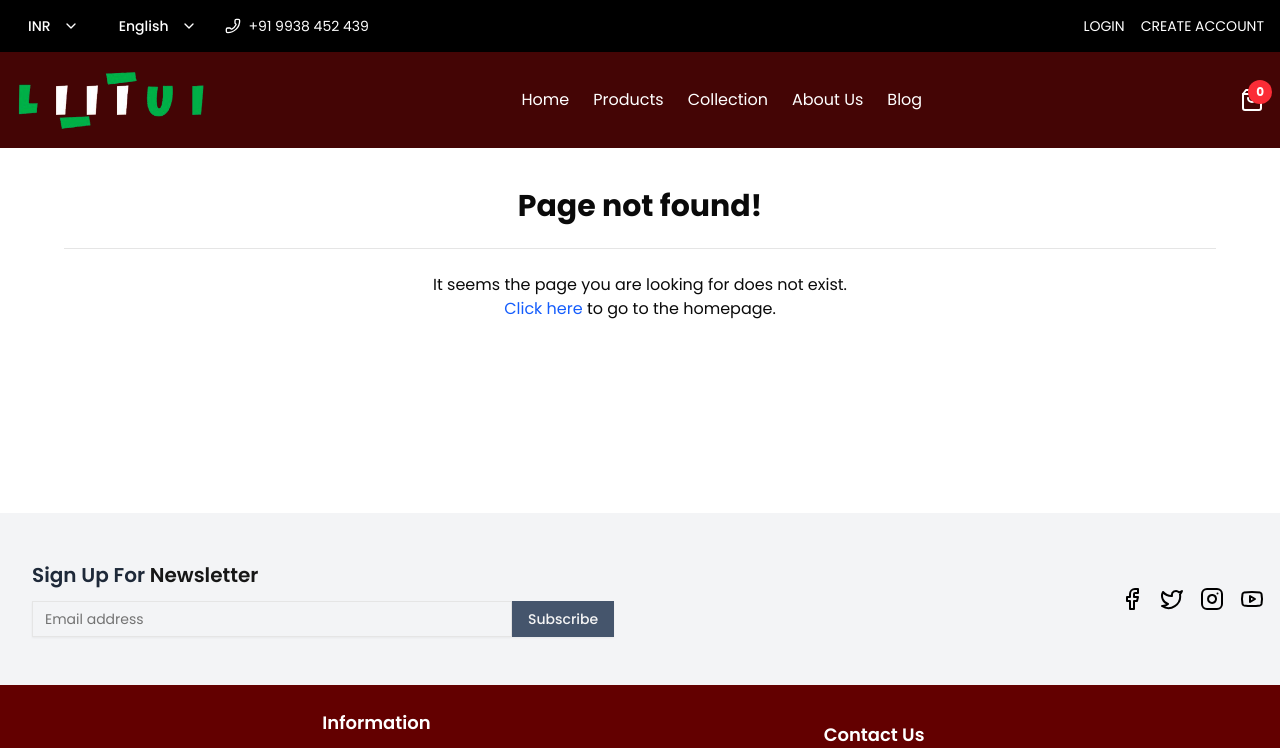
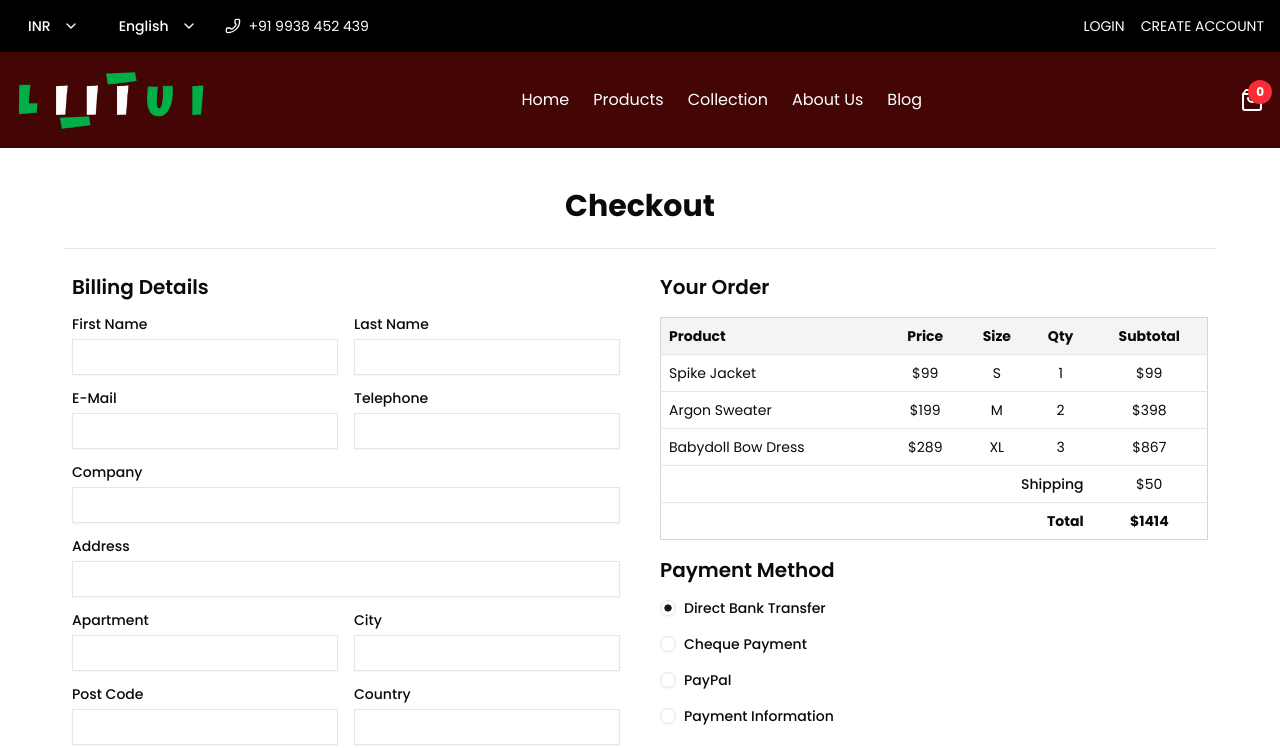
Before and after one commit to rohitbilung/lutui, a React (Vite) app in the folder frontend/: page /checkout in a window 1280 px wide. Before the commit this address led to /page-not-found. Shown: the top 748 px of the page. Built offline with nearby package versions, Linux system fonts and the light colour scheme; no server answers.

Commit message:
added checkout page base layout

```diff
--- a/frontend/package.json
+++ b/frontend/package.json
@@ -16,6 +16,7 @@
     "@radix-ui/react-dropdown-menu": "^2.1.6",
     "@radix-ui/react-hover-card": "^1.1.6",
     "@radix-ui/react-label": "^2.1.2",
+    "@radix-ui/react-radio-group": "^1.2.3",
     "@radix-ui/react-separator": "^1.1.2",
     "@radix-ui/react-slot": "^1.1.2",
     "@radix-ui/react-tabs": "^1.1.3",
--- a/frontend/src/App.jsx
+++ b/frontend/src/App.jsx
@@ -1,5 +1,5 @@
 import { Navigate, Route, Routes } from "react-router-dom"
-import { About, Cart, Home, InDevelopment, Login, PageNotFound, ProductDetails, Register } from "./pages"
+import { About, Cart, Checkout, Home, InDevelopment, Login, PageNotFound, ProductDetails, Register } from "./pages"
 import ProtectedRoutes from "./components/shared/common/layouts/ProtectedRoutes"
 
 const App = () => {
@@ -13,6 +13,7 @@ const App = () => {
       <Route path="/product/:productId" element={<ProductDetails />} />
 
       <Route path="/cart" element={<Cart />} />
+      <Route path="/checkout" element={<Checkout />} />
       {/* <Route path="/" element={<ProtectedRoutes />}>
       </Route> */}
 
--- /dev/null
+++ b/frontend/src/components/ui/radio-group.jsx
@@ -0,0 +1,41 @@
+import * as React from "react"
+import * as RadioGroupPrimitive from "@radix-ui/react-radio-group"
+import { CircleIcon } from "lucide-react"
+
+import { cn } from "@/lib/utils"
+
+function RadioGroup({
+  className,
+  ...props
+}) {
+  return (
+    <RadioGroupPrimitive.Root
+      data-slot="radio-group"
+      className={cn("grid gap-3", className)}
+      {...props} />
+  );
+}
+
+function RadioGroupItem({
+  className,
+  ...props
+}) {
+  return (
+    <RadioGroupPrimitive.Item
+      data-slot="radio-group-item"
+      className={cn(
+        "border-input text-primary focus-visible:border-ring focus-visible:ring-ring/50 aria-invalid:ring-destructive/20 dark:aria-invalid:ring-destructive/40 aria-invalid:border-destructive dark:bg-input/30 aspect-square size-4 shrink-0 rounded-full border shadow-xs transition-[color,box-shadow] outline-none focus-visible:ring-[3px] disabled:cursor-not-allowed disabled:opacity-50",
+        className
+      )}
+      {...props}>
+      <RadioGroupPrimitive.Indicator
+        data-slot="radio-group-indicator"
+        className="relative flex items-center justify-center">
+        <CircleIcon
+          className="fill-primary absolute top-1/2 left-1/2 size-2 -translate-x-1/2 -translate-y-1/2" />
+      </RadioGroupPrimitive.Indicator>
+    </RadioGroupPrimitive.Item>
+  );
+}
+
+export { RadioGroup, RadioGroupItem }
--- /dev/null
+++ b/frontend/src/components/ui/textarea.jsx
@@ -0,0 +1,20 @@
+import * as React from "react"
+
+import { cn } from "@/lib/utils"
+
+function Textarea({
+  className,
+  ...props
+}) {
+  return (
+    <textarea
+      data-slot="textarea"
+      className={cn(
+        "border-input placeholder:text-muted-foreground focus-visible:border-ring focus-visible:ring-ring/50 aria-invalid:ring-destructive/20 dark:aria-invalid:ring-destructive/40 aria-invalid:border-destructive dark:bg-input/30 flex field-sizing-content min-h-16 w-full rounded-md border bg-transparent px-3 py-2 text-base shadow-xs transition-[color,box-shadow] outline-none focus-visible:ring-[3px] disabled:cursor-not-allowed disabled:opacity-50 md:text-sm",
+        className
+      )}
+      {...props} />
+  );
+}
+
+export { Textarea }
--- /dev/null
+++ b/frontend/src/pages/_root/Checkout/components/BillingDetailsForm.jsx
@@ -0,0 +1,40 @@
+import { Input } from "@/components/ui/input";
+import { Label } from "@/components/ui/label";
+import { Textarea } from "@/components/ui/textarea";
+import { useFormContext } from "react-hook-form";
+
+const BillingDetailsForm = () => {
+  const { register, formState: { errors } } = useFormContext();
+
+  const field = (id, label, type = "text", span = false) => (
+    <div className={span ? "col-span-2" : ""}>
+      <Label htmlFor={id} className="mb-2">{label}</Label>
+      <Input id={id} type={type} {...register(id)} />
+      {errors[id] && (
+        <p className="text-sm text-red-500">{(errors)[id]?.message}</p>
+      )}
+    </div>
+  );
+
+  return (
+    <div className="grid grid-cols-1 md:grid-cols-2 gap-4">
+      {field("firstName", "First Name")}
+      {field("lastName", "Last Name")}
+      {field("email", "E-Mail", "email")}
+      {field("phone", "Telephone")}
+      {field("company", "Company", "text", true)}
+      {field("address", "Address", "text", true)}
+      {field("apartment", "Apartment")}
+      {field("city", "City")}
+      {field("postCode", "Post Code")}
+      {field("country", "Country")}
+      {field("state", "Region / State")}
+      <div className="col-span-2">
+        <Label htmlFor="notes" className="mb-2">Order Notes</Label>
+        <Textarea id="notes" {...register("notes")} />
+      </div>
+    </div>
+  );
+};
+
+export default BillingDetailsForm;
--- /dev/null
+++ b/frontend/src/pages/_root/Checkout/components/OrderSummary.jsx
@@ -0,0 +1,49 @@
+const products = [
+    { name: "Spike Jacket", price: 99, size: "S", quantity: 1 },
+    { name: "Argon Sweater", price: 199, size: "M", quantity: 2 },
+    { name: "Babydoll Bow Dress", price: 289, size: "XL", quantity: 3 },
+  ];
+
+  const OrderSummary = () => {
+    const subtotal = products.reduce((sum, p) => sum + p.price * p.quantity, 0);
+    const shipping = 50;
+    const total = subtotal + shipping;
+
+    return (
+      <div>
+        <h2 className="text-xl font-semibold mb-4">Your Order</h2>
+        <table className="w-full text-sm border border-gray-300">
+          <thead className="bg-gray-100">
+            <tr>
+              <th className="p-2 text-left">Product</th>
+              <th className="p-2 text-center">Price</th>
+              <th className="p-2 text-center">Size</th>
+              <th className="p-2 text-center">Qty</th>
+              <th className="p-2 text-center">Subtotal</th>
+            </tr>
+          </thead>
+          <tbody>
+            {products.map((item, i) => (
+              <tr key={i} className="border-t">
+                <td className="p-2">{item.name}</td>
+                <td className="p-2 text-center">${item.price}</td>
+                <td className="p-2 text-center">{item.size}</td>
+                <td className="p-2 text-center">{item.quantity}</td>
+                <td className="p-2 text-center">${item.price * item.quantity}</td>
+              </tr>
+            ))}
+            <tr className="border-t">
+              <td colSpan={4} className="p-2 text-right font-medium">Shipping</td>
+              <td className="p-2 text-center">${shipping}</td>
+            </tr>
+            <tr className="border-t font-bold">
+              <td colSpan={4} className="p-2 text-right">Total</td>
+              <td className="p-2 text-center">${total}</td>
+            </tr>
+          </tbody>
+        </table>
+      </div>
+    );
+  };
+
+  export default OrderSummary;
--- /dev/null
+++ b/frontend/src/pages/_root/Checkout/components/PaymentMethodForm.jsx
@@ -0,0 +1,34 @@
+import { useFormContext } from "react-hook-form";
+import { Label } from "@/components/ui/label";
+import { RadioGroup, RadioGroupItem } from "@/components/ui/radio-group";
+
+const PaymentMethodForm = () => {
+  const { register, setValue, watch } = useFormContext();
+  const selected = watch("paymentMethod");
+
+  return (
+    <div>
+      <h2 className="text-xl font-semibold mb-4">Payment Method</h2>
+      <RadioGroup
+        defaultValue="bank"
+        value={selected}
+        onValueChange={(val) => setValue("paymentMethod", val)}
+        className="space-y-2"
+      >
+        {[
+          { id: "bank", label: "Direct Bank Transfer" },
+          { id: "cheque", label: "Cheque Payment" },
+          { id: "paypal", label: "PayPal" },
+          { id: "card", label: "Payment Information" },
+        ].map(({ id, label }) => (
+          <div key={id} className="flex items-center space-x-2">
+            <RadioGroupItem value={id} id={id} />
+            <Label htmlFor={id}>{label}</Label>
+          </div>
+        ))}
+      </RadioGroup>
+    </div>
+  );
+};
+
+export default PaymentMethodForm;
--- /dev/null
+++ b/frontend/src/pages/_root/Checkout/index.jsx
@@ -0,0 +1,62 @@
+import { useForm, FormProvider } from "react-hook-form";
+import { zodResolver } from "@hookform/resolvers/zod";
+import * as z from "zod";
+import { Button } from "@/components/ui/button";
+import PageWrapper from "@/components/shared/common/layouts/PageWrapper";
+import PageContent from "@/components/shared/common/layouts/PageContent";
+import PaymentMethodForm from "./components/PaymentMethodForm";
+import OrderSummary from "./components/OrderSummary";
+import BillingDetailsForm from "./components/BillingDetailsForm";
+
+const checkoutSchema = z.object({
+  firstName: z.string().min(1, "First name is required"),
+  lastName: z.string().min(1, "Last name is required"),
+  email: z.string().email(),
+  phone: z.string(),
+  company: z.string().optional(),
+  address: z.string(),
+  apartment: z.string(),
+  city: z.string(),
+  postCode: z.string(),
+  country: z.string(),
+  state: z.string(),
+  notes: z.string().optional(),
+  paymentMethod: z.string(),
+});
+
+const Checkout = () => {
+  const methods = useForm({
+    resolver: zodResolver(checkoutSchema),
+  });
+
+  const onSubmit = (data) => {
+    console.log("Checkout data:", data);
+  };
+
+  return (
+    <PageWrapper>
+      <PageContent title="Checkout">
+        <FormProvider {...methods}>
+          <form
+            onSubmit={methods.handleSubmit(onSubmit)}
+            className="grid md:grid-cols-2 gap-6"
+          >
+            <div className="px-2">
+              <h2 className="text-xl font-semibold mb-4">Billing Details</h2>
+              <BillingDetailsForm />
+            </div>
+            <div className="flex flex-col gap-4 px-2">
+              <OrderSummary />
+              <PaymentMethodForm />
+              <Button type="submit" className="w-full mt-4">
+                Place Order
+              </Button>
+            </div>
+          </form>
+        </FormProvider>
+      </PageContent>
+    </PageWrapper>
+  );
+};
+
+export default Checkout;
--- a/frontend/src/pages/index.js
+++ b/frontend/src/pages/index.js
@@ -4,6 +4,7 @@ export { default as About } from "./_root/About";
 export { default as Login } from "./_root/Login";
 export { default as Register } from "./_root/Register";
 export { default as Cart } from "./_root/Cart";
+export { default as Checkout } from "./_root/Checkout";
 export { default as ProductDetails } from "./_root/ProductDetails";
 export { default as InDevelopment } from "./_root/InDevelopment";
 
```
Also changed, not shown: 1 other file (tests, documents, lock files or other folders).
